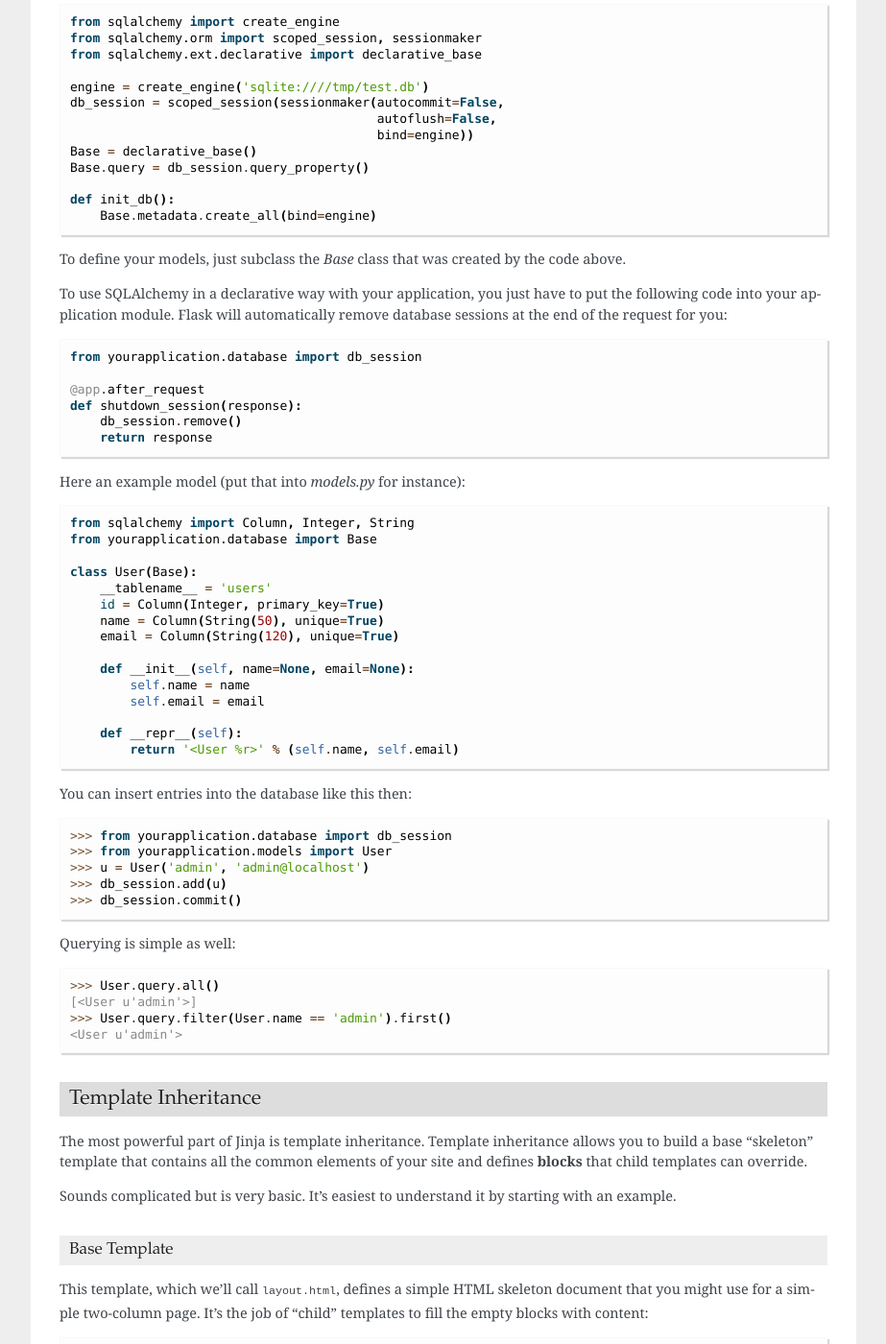
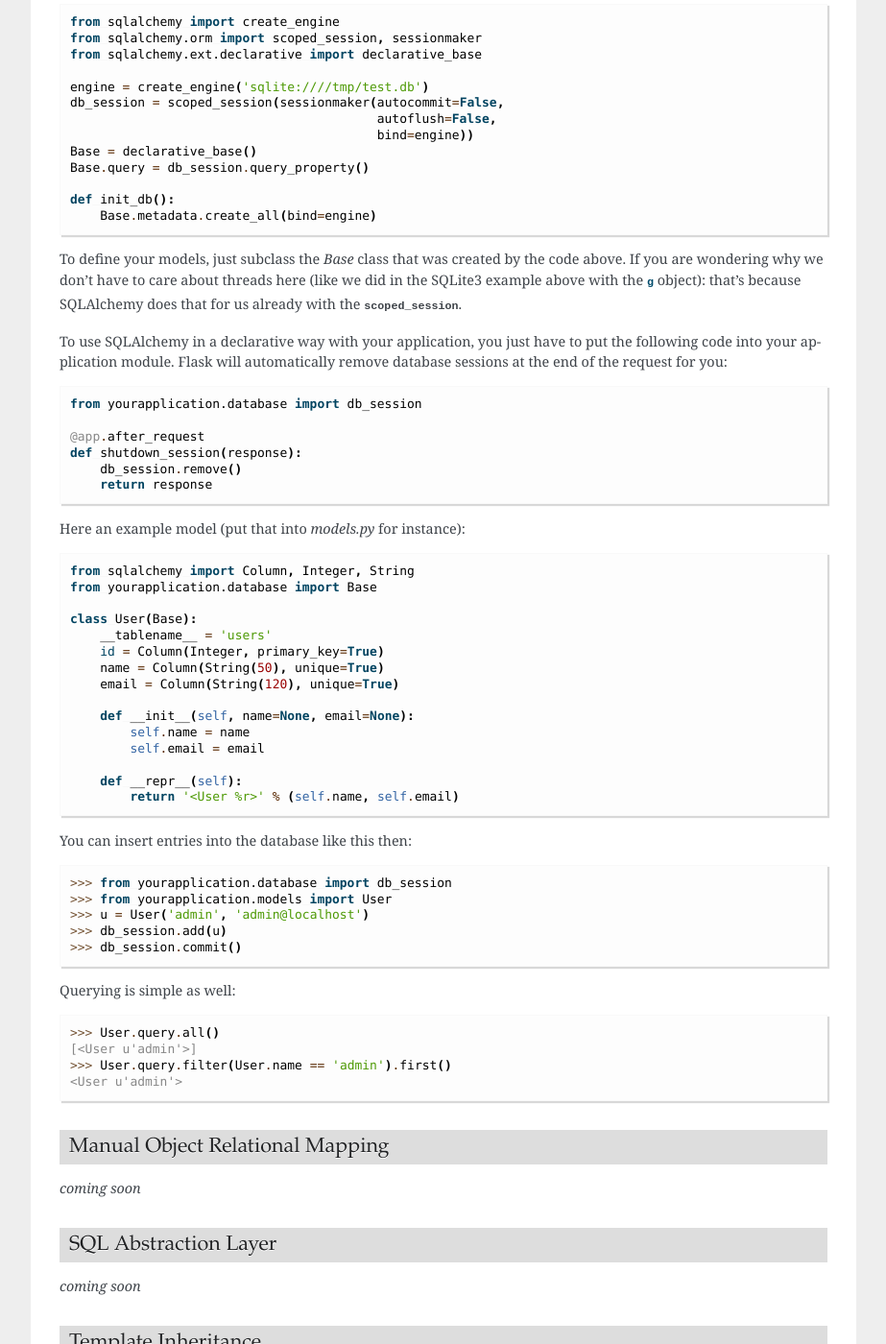
Before and after one commit to YevhenDenisove/flaks-website, a Sphinx documentation site: the page built from docs/patterns.rst, in a window 1280 px wide and 1400 px high, scrolled down 3484 px. Shown: the whole window at 96% size, without its empty margins (198-1121 px from the left). Built offline with Sphinx 7.4.7, drawn with Linux system fonts in a browser that asks for light colours; some of the changed text lies outside the part shown.

Commit message:
added coming soon to parts of the docs, linked scoped_session

```diff
--- a/docs/conf.py
+++ b/docs/conf.py
@@ -241,5 +241,6 @@ latex_documents = [
 
 intersphinx_mapping = {
     'http://docs.python.org/dev': None,
-    'http://werkzeug.pocoo.org/documentation/dev/': None
+    'http://werkzeug.pocoo.org/documentation/dev/': None,
+    'http://www.sqlalchemy.org/docs/': None
 }
--- a/docs/patterns.rst
+++ b/docs/patterns.rst
@@ -226,7 +226,10 @@ Here the example `database.py` module for your application::
         Base.metadata.create_all(bind=engine)
 
 To define your models, just subclass the `Base` class that was created by
-the code above.
+the code above.  If you are wondering why we don't have to care about
+threads here (like we did in the SQLite3 example above with the
+:data:`~flask.g` object): that's because SQLAlchemy does that for us
+already with the :class:`~sqlalchemy.orm.scoped_session`.
 
 To use SQLAlchemy in a declarative way with your application, you just
 have to put the following code into your application module.  Flask will
@@ -275,6 +278,16 @@ Querying is simple as well:
 .. _SQLAlchemy: http://www.sqlalchemy.org/
 .. _declarative:
    http://www.sqlalchemy.org/docs/reference/ext/declarative.html
+
+Manual Object Relational Mapping
+--------------------------------
+
+*coming soon*
+
+SQL Abstraction Layer
+---------------------
+
+*coming soon*
 
 
 .. _template-inheritance:
```
